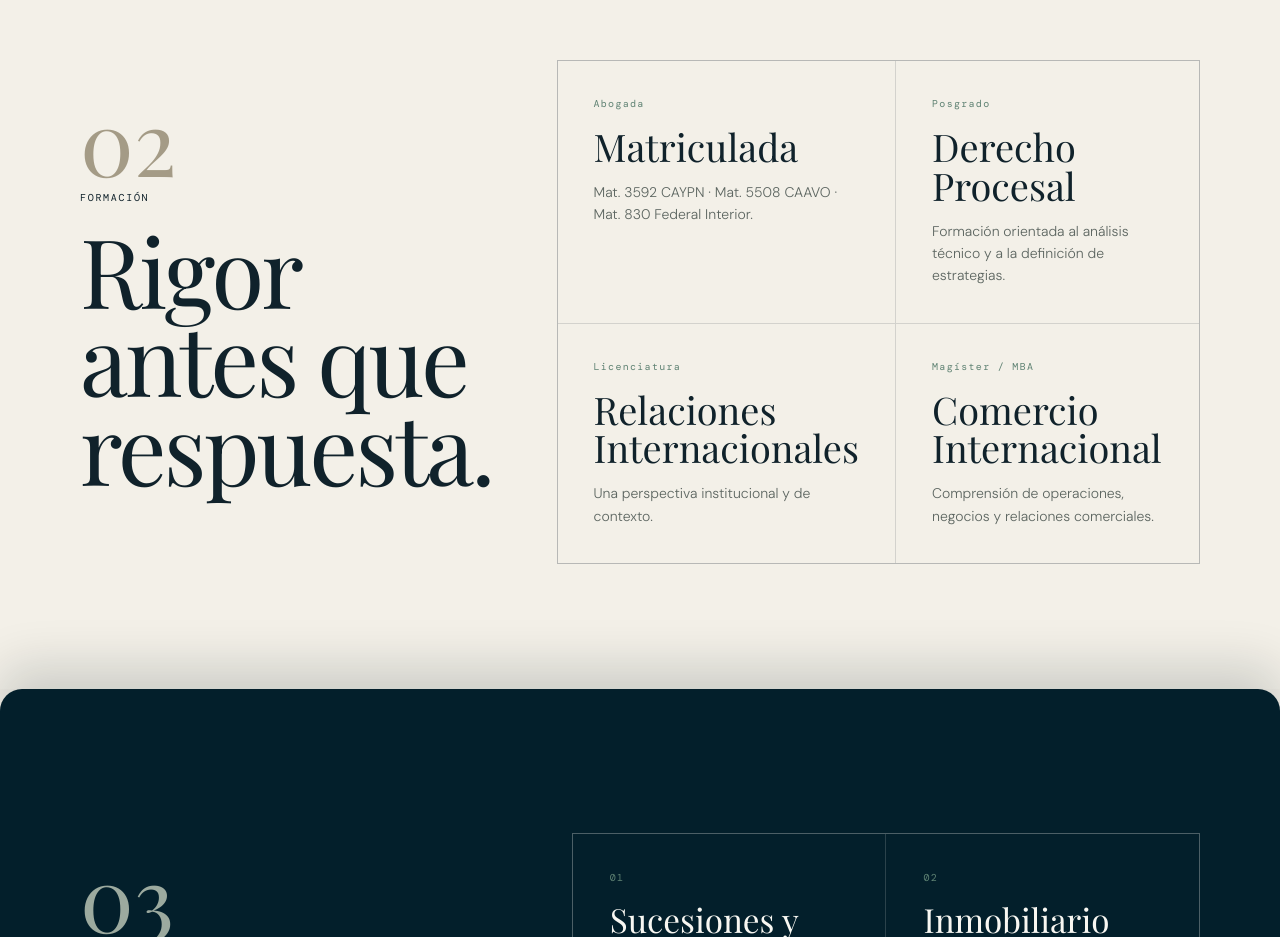
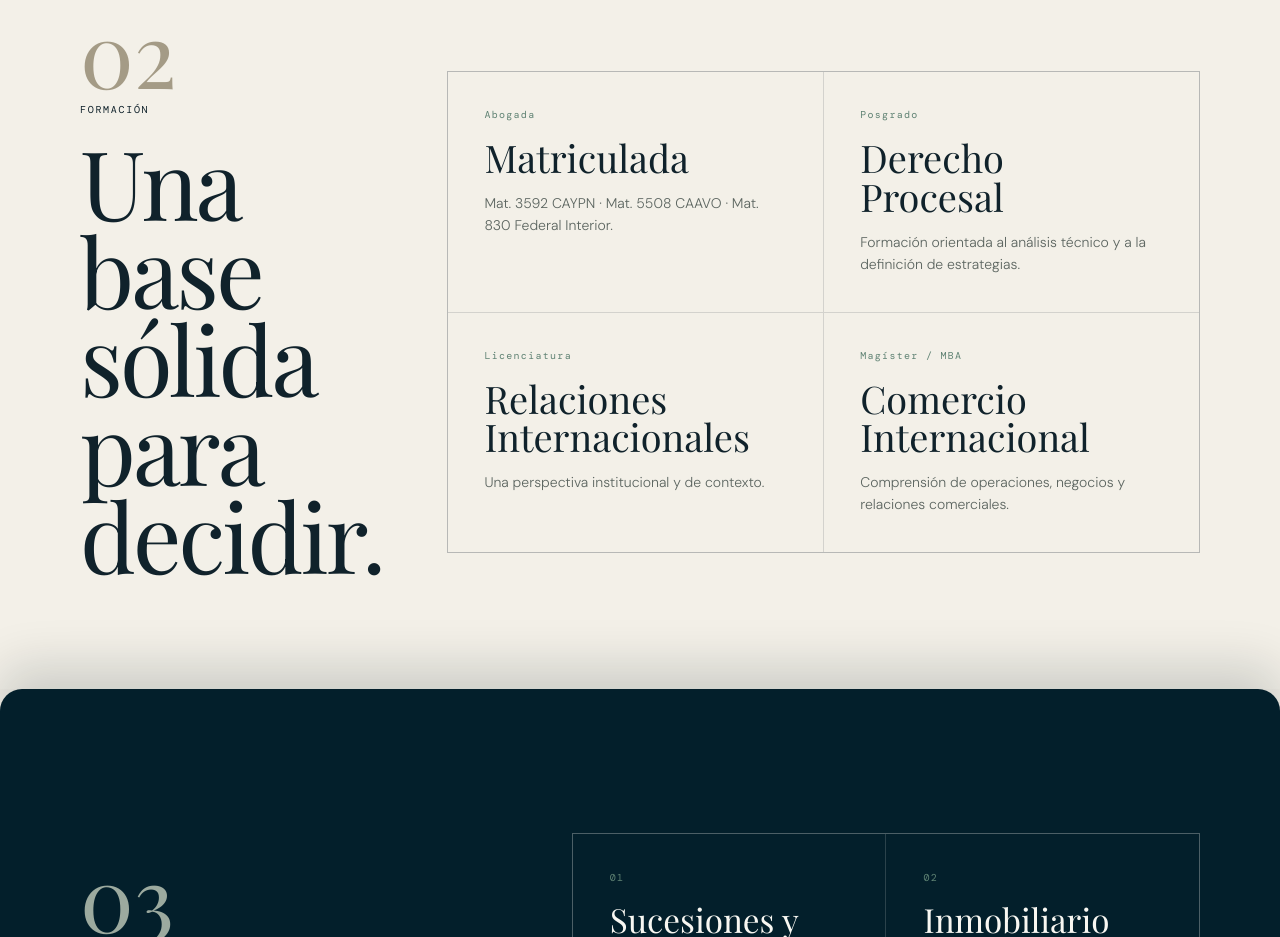
Before and after one commit to switchgestion2026-oss/Jalenska-Zurakoski, a plain HTML site: page index.html in a window 1280 px wide. Shown: the part 1860-2797 px from the top of the page. Drawn offline with nearby package versions, Linux system fonts and the light colour scheme; a web font is replaced by a local one.

Commit message:
Update text in Formación section of index.html

```diff
--- a/index.html
+++ b/index.html
@@ -341,7 +341,7 @@ a.contact-box:hover{background:#f4f1e9}
 </div></div></section>
 
 <section class="stage" id="formacion" data-label="Formación"><div class="panel formation"><div class="container split w45">
-  <div><div class="num reveal">02</div><div class="eyebrow reveal d1">Formación</div><h2 class="display reveal d2">Rigor<br>antes que<br>respuesta.</h2></div>
+  <div><div class="num reveal">02</div><div class="eyebrow reveal d1">Formación</div><h2 class="display reveal d2">Una base<br>sólida para<br>decidir.</h2></div>
   <div class="grid cols-2">
     <article class="card reveal d1"><div class="label">Abogada</div><h3>Matriculada</h3><p>Mat. 3592 CAYPN · Mat. 5508 CAAVO · Mat. 830 Federal Interior.</p></article>
     <article class="card reveal d2"><div class="label">Posgrado</div><h3>Derecho<br>Procesal</h3><p>Formación orientada al análisis técnico y a la definición de estrategias.</p></article>
```
